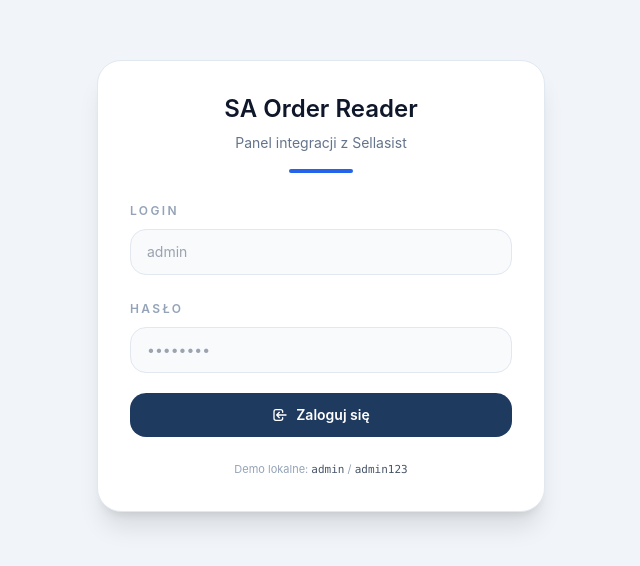
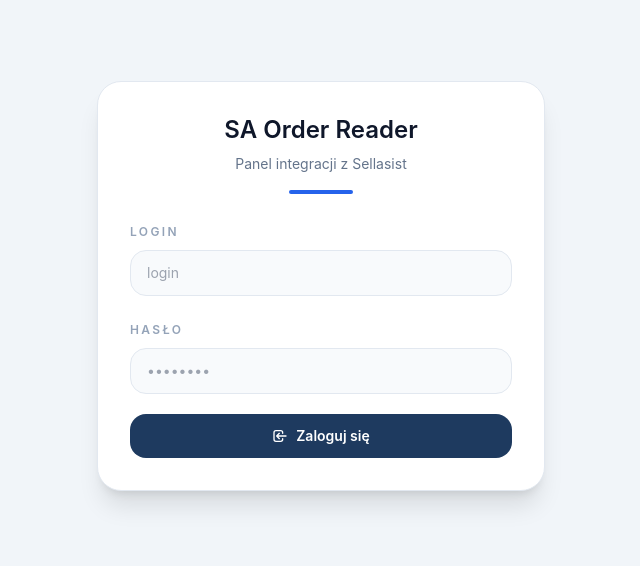
Before and after one commit to SzymonKaczmarek/SA-order-vercel, a Gatsby site: page / in a window 1280 px wide. Shown: the part 114-680 px from the top of the page, without its empty margins (319-959 px from the left). Built offline with nearby package versions, Linux system fonts and the light colour scheme; Gatsby itself is replaced by a stand-in of ours.

Commit message:
chore: zmień domyślne logowanie i ukryj podpowiedź demo
Usunięto widoczną podpowiedź admin/admin123 z ekranu logowania.
Wprowadzono DEFAULT_USER jako jedyne konto fallback w users.js oraz
przy tworzeniu domyślnego konta dostępu w accessAccounts.js.
Placeholder pola loginu ustawiono na neutralne „login”.

```diff
--- a/src/components/LoginPage.js
+++ b/src/components/LoginPage.js
@@ -38,7 +38,7 @@ export function LoginPage() {
                 if (error) setError('');
               }}
               className="w-full rounded-2xl border border-slate-200 bg-slate-50 px-4 py-3 text-sm focus:outline-none focus:ring-2 focus:ring-brand-accent"
-              placeholder="admin"
+              placeholder="login"
               autoComplete="username"
             />
           </div>
@@ -76,11 +76,6 @@ export function LoginPage() {
             </ButtonLabel>
           </button>
         </form>
-
-        <p className="text-[11px] text-slate-400 mt-6 text-center">
-          Demo lokalne: <code className="text-slate-600">admin</code> /{' '}
-          <code className="text-slate-600">admin123</code>
-        </p>
       </div>
     </div>
   );
--- a/src/data/accessAccounts.js
+++ b/src/data/accessAccounts.js
@@ -1,3 +1,5 @@
+import { DEFAULT_USER } from './users';
+
 const ACCOUNTS_KEY = 'saor_access_accounts';
 const USERS_KEY = 'saor_access_account_users';
 
@@ -150,19 +152,19 @@ export function ensureDefaultAccessAccount(seedEmail) {
     return getActiveAccessAccount();
   }
 
-  const email = String(seedEmail || 'admin@example.com').trim().toLowerCase();
+  const email = String(seedEmail || DEFAULT_USER.email).trim().toLowerCase();
   const account = createAccessAccount({
     email,
     name: 'Konto domyślne',
   });
 
   addAccessAccountUser(account.id, {
-    username: 'admin',
-    password: 'admin123',
-    email,
-    firstName: 'Admin',
-    lastName: 'Demo',
-    role: 'admin',
+    username: DEFAULT_USER.username,
+    password: DEFAULT_USER.password,
+    email: DEFAULT_USER.email,
+    firstName: DEFAULT_USER.firstName,
+    lastName: DEFAULT_USER.lastName,
+    role: DEFAULT_USER.role,
   });
 
   setActiveAccessAccount(account.id);
--- a/src/data/users.js
+++ b/src/data/users.js
@@ -1,10 +1,10 @@
-export const USERS = [
-  {
-    username: 'admin',
-    password: 'admin123',
-    role: 'admin',
-    firstName: 'Admin',
-    lastName: 'Demo',
-    email: 'admin@example.com',
-  },
-];
+export const DEFAULT_USER = {
+  username: 'szym.kaczmarek@gmail.com',
+  password: 'szym.kaczmarek@gmail.comszym.kaczmarek@gmail.comszym.kaczmarek@gmail.com',
+  role: 'admin',
+  firstName: 'Szymon',
+  lastName: 'Kaczmarek',
+  email: 'szym.kaczmarek@gmail.com',
+};
+
+export const USERS = [DEFAULT_USER];
```
